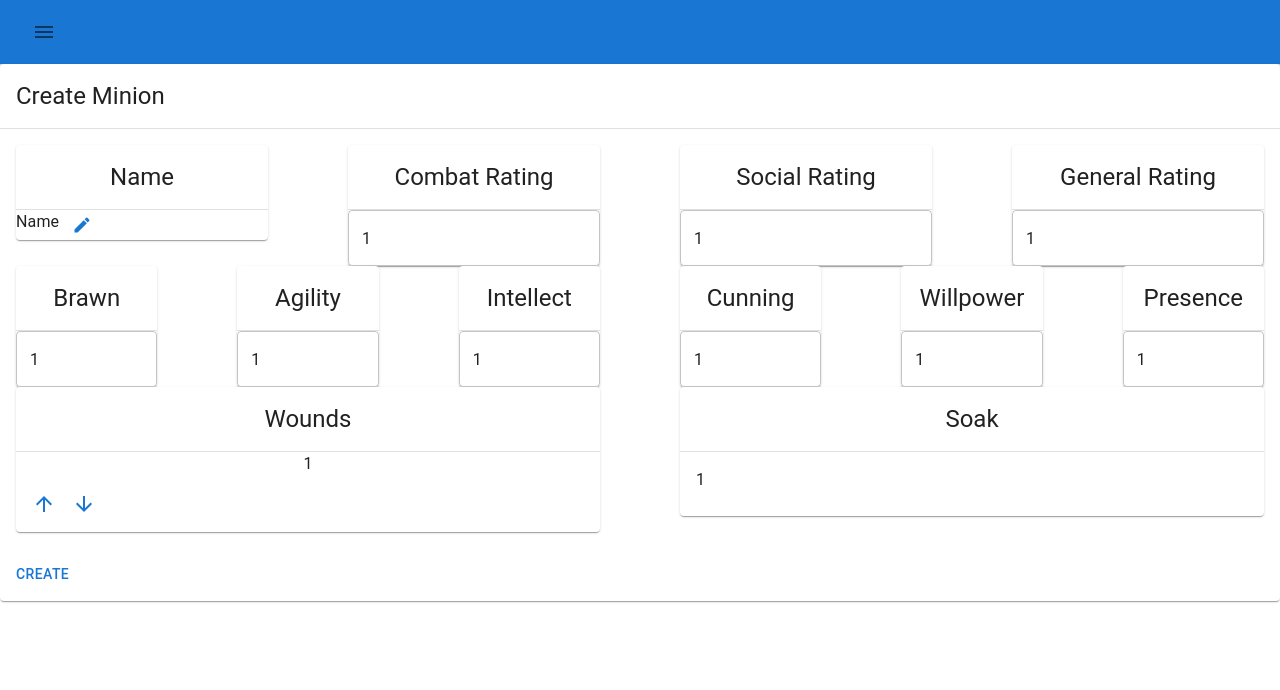
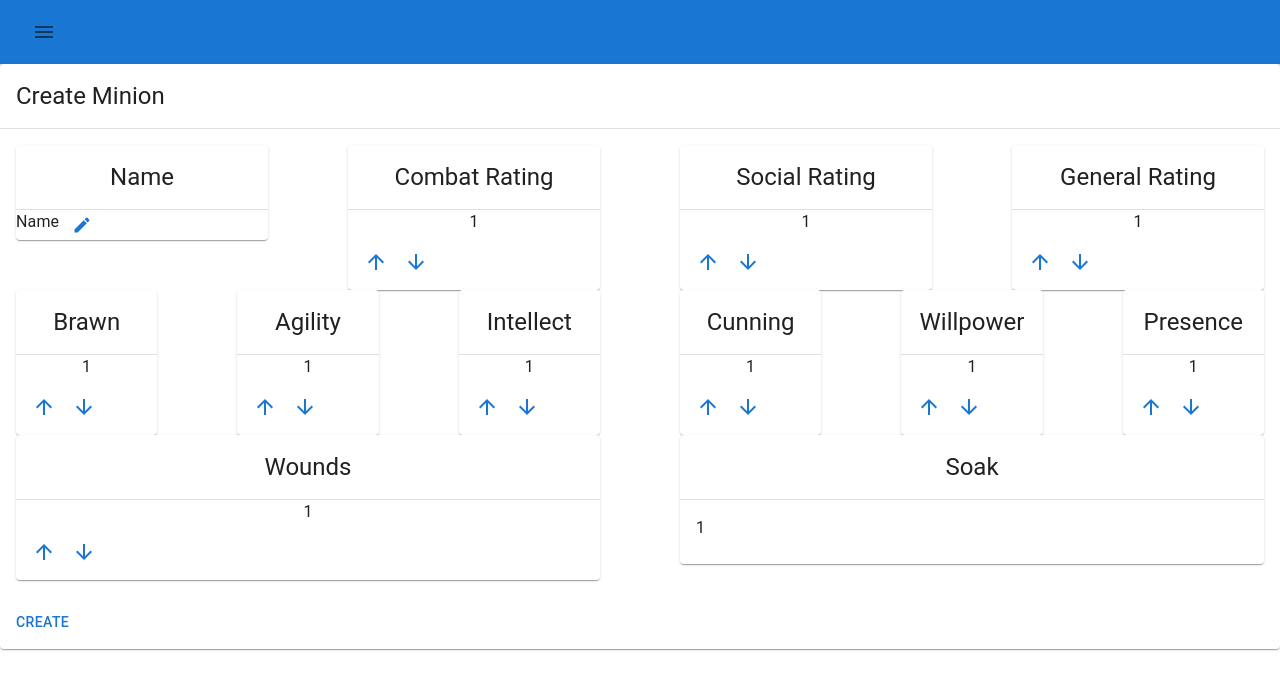
Before and after one commit to genraven1/genesys, a React (Create React App) app: page /npcs/minions/new in a window 1280 px wide. Shown: the top 690 px of the page. Built offline with nearby package versions, Linux system fonts and the light colour scheme.

Commit message:
edit boxes to update using arrows

```diff
--- a/src/components/npc/CharacteristicBox.tsx
+++ b/src/components/npc/CharacteristicBox.tsx
@@ -1,45 +1,42 @@
-import { Grid, Card, CardHeader, Divider, TextField } from "@mui/material";
-import { useState, FocusEventHandler, ChangeEventHandler } from "react";
-import { Characteristic, CharacteristicType, DefaultCharacteristic } from "../../models/Characteristics";
+import { Grid, Card, CardHeader, Divider, CardActions, Typography } from "@mui/material";
+import { useState } from "react";
+import { Characteristic } from "../../models/Characteristics";
+import InputButtonGroup from "../input/InputButtonGroup";
 
-export interface CharacteristcsBoxProps {
+interface CharacteristcsBoxProps {
     newCharacteristic: Characteristic,
-    type: CharacteristicType,
-    onCharacteristicUpdate: (characteristic: Characteristic) => void;
+    onCharacteristicUpdate: (characteristic: Characteristic) => Characteristic;
 }
 
 export function CharacteristicBox(props: CharacteristcsBoxProps): JSX.Element {
-    const { newCharacteristic, type, onCharacteristicUpdate } = props;
-    const [characteristic, setCharacteristic] = useState(newCharacteristic ?? DefaultCharacteristic.create(type));
+    const { newCharacteristic, onCharacteristicUpdate } = props;
+    const [characteristic, setCharacteristic] = useState(newCharacteristic);
 
-    const handleBlur: FocusEventHandler<HTMLInputElement> = (event) => {
-        const { value } = event.target;
-
+    const handleOnDecrease = () => {
         setCharacteristic((prev_state) => ({
             ...prev_state,
-            currentValue: +value,
+            currentValue: characteristic.currentValue--,
         }));
-
-        onCharacteristicUpdate(characteristic);
+        setCharacteristic(onCharacteristicUpdate(characteristic));
     }
 
-    const handleTextChange: ChangeEventHandler<HTMLInputElement> = (event) => {
-        const { value } = event.target;
-
+    const handleOnIncrease = () => {
         setCharacteristic((prev_state) => ({
             ...prev_state,
-            currentValue: +value,
+            currentValue: characteristic.currentValue++,
         }));
-
-        onCharacteristicUpdate(characteristic);
+        setCharacteristic(onCharacteristicUpdate(characteristic));
     }
 
     return (
         <Grid item xs>
             <Card>
-                <CardHeader title={type} style={{ textAlign: 'center' }} />
+                <CardHeader title={characteristic.type} style={{ textAlign: 'center' }} />
                 <Divider />
-                <TextField name={type} value={characteristic.currentValue ?? 1} onBlur={handleBlur} onChange={handleTextChange} fullWidth type={'number'} InputProps={{ inputProps: { min: 1, max: 5 } }} style={{ textAlign: 'center' }}/>
+                <Typography style={{ textAlign: 'center' }} >{characteristic.currentValue}</Typography>
+                <CardActions>
+                    <InputButtonGroup onIncrease={handleOnIncrease} onDecrease={handleOnDecrease} />
+                </CardActions>
             </Card>
         </Grid>
     )
--- a/src/components/npc/RatingBox.tsx
+++ b/src/components/npc/RatingBox.tsx
@@ -1,36 +1,31 @@
-import { Grid, Card, CardHeader, Divider, TextField } from "@mui/material";
-import { useState, FocusEventHandler, ChangeEventHandler } from "react";
-import { DefaultRating, Rating } from "../../models/NonPlayerCharacter";
+import { Grid, Card, CardHeader, Divider, CardActions, Typography } from "@mui/material";
+import { useState } from "react";
+import { Rating } from "../../models/NonPlayerCharacter";
+import InputButtonGroup from "../input/InputButtonGroup";
 
-export interface RatingProps {
+interface RatingProps {
     updatedRating: Rating,
-    onRatingUpdate: (rating: Rating) => void,
+    onRatingUpdate: (rating: Rating) => Rating,
 }
 
 export function RatingBox(props: RatingProps): JSX.Element {
     const { updatedRating, onRatingUpdate } = props;
-    const [rating, setRating] = useState(updatedRating ?? DefaultRating.create(updatedRating));
+    const [rating, setRating] = useState(updatedRating);
 
-    const handleBlur: FocusEventHandler<HTMLInputElement> = (event) => {
-        const { value } = event.target;
-
+    const handleOnDecrease = () => {
         setRating((prev_state) => ({
             ...prev_state,
-            value: +value,
+            value: rating.value--,
         }));
-
-        onRatingUpdate(rating);
+        setRating(onRatingUpdate(rating));
     }
 
-    const handleTextChange: ChangeEventHandler<HTMLInputElement> = (event) => {
-        const { value } = event.target;
-
+    const handleOnIncrease = () => {
         setRating((prev_state) => ({
             ...prev_state,
-            value: +value,
+            value: rating.value++,
         }));
-
-        onRatingUpdate(rating);
+        setRating(onRatingUpdate(rating));
     }
 
     return (
@@ -38,7 +33,10 @@ export function RatingBox(props: RatingProps): JSX.Element {
             <Card>
                 <CardHeader title={rating.type} style={{ textAlign: 'center' }} />
                 <Divider />
-                <TextField name={rating.type} value={rating.value ?? 1} onBlur={handleBlur} onChange={handleTextChange} fullWidth type={'number'} InputProps={{ inputProps: { min: 1 } }} />
+                <Typography style={{ textAlign: 'center' }} >{rating.value}</Typography>
+                <CardActions>
+                    <InputButtonGroup onIncrease={handleOnIncrease} onDecrease={handleOnDecrease} />
+                </CardActions>
             </Card>
         </Grid>
     )
--- a/src/components/npc/WoundsBox.tsx
+++ b/src/components/npc/WoundsBox.tsx
@@ -1,23 +1,23 @@
-import { Grid, Card, CardHeader, Divider, TextField, CardActions, Typography } from "@mui/material";
+import { Grid, Card, CardHeader, Divider, CardActions, Typography } from "@mui/material";
 import { useState } from "react";
-import { Wounds, DefaultWounds } from "../../models/Actor";
+import { Wounds } from "../../models/Actor";
 import InputButtonGroup from "../input/InputButtonGroup";
 
-export interface CreateWoundsProps {
+interface CreateWoundsProps {
     newWounds: Wounds,
-    onWoundsUpdate: (wounds: Wounds) => void;
+    onWoundsUpdate: (wounds: Wounds) => Wounds;
 }
 
 export function CreateWoundsBox(props: CreateWoundsProps): JSX.Element {
     const { newWounds, onWoundsUpdate } = props;
-    const [wounds, setWounds] = useState(newWounds ?? DefaultWounds.create());
+    const [wounds, setWounds] = useState<Wounds>(newWounds);
 
     const handleOnDecrease = () => {
         setWounds((prev_state) => ({
             ...prev_state,
             maxValue: wounds.maxValue--,
         }));
-        onWoundsUpdate(wounds);
+        setWounds(onWoundsUpdate(wounds));
     }
 
     const handleOnIncrease = () => {
@@ -25,7 +25,7 @@ export function CreateWoundsBox(props: CreateWoundsProps): JSX.Element {
             ...prev_state,
             maxValue: wounds.maxValue++,
         }));
-        onWoundsUpdate(wounds);
+        setWounds(onWoundsUpdate(wounds));
     }
 
     return (
--- a/src/components/npc/minion/CreateMinion.tsx
+++ b/src/components/npc/minion/CreateMinion.tsx
@@ -36,37 +36,37 @@ export default function CreateMinion(props: Props) {
                     brawn: characteristic,
                 }));
                 updateSoak(minion);
-                break;
+                return minion.brawn;
             case CharacteristicType.Agility:
                 setMinion((prev_state) => ({
                     ...prev_state,
                     agility: characteristic,
                 }));
-                break;
+                return minion.agility;
             case CharacteristicType.Intellect:
                 setMinion((prev_state) => ({
                     ...prev_state,
                     intellect: characteristic,
                 }));
-                break;
+                return minion.intellect;
             case CharacteristicType.Cunning:
                 setMinion((prev_state) => ({
                     ...prev_state,
                     cunning: characteristic,
                 }));
-                break;
+                return minion.cunning;
             case CharacteristicType.Willpower:
                 setMinion((prev_state) => ({
                     ...prev_state,
                     willpower: characteristic,
                 }));
-                break;
+                return minion.willpower;
             case CharacteristicType.Presence:
                 setMinion((prev_state) => ({
                     ...prev_state,
                     presence: characteristic,
                 }));
-                break;
+                return minion.presence;
         }
     }
 
@@ -77,19 +77,19 @@ export default function CreateMinion(props: Props) {
                     ...prev_state,
                     combatRating: rating,
                 }));
-                break;
+                return minion.combatRating;
             case RatingType.SocialRating:
                 setMinion((prev_state) => ({
                     ...prev_state,
                     socialRating: rating,
                 }));
-                break;
+                return minion.socialRating;
             case RatingType.GeneralRating:
                 setMinion((prev_state) => ({
                     ...prev_state,
                     generalRating: rating,
                 }));
-                break;
+                return minion.generalRating;
         }
     }
 
@@ -105,6 +105,7 @@ export default function CreateMinion(props: Props) {
             ...prev_state,
             wounds: wounds,
         }));
+        return minion.wounds;
     }
 
     const handleOnCommit = (value: string) => {
@@ -135,12 +136,12 @@ export default function CreateMinion(props: Props) {
                         </Grid>
                         <Divider />
                         <Grid container spacing={10}>
-                            <CharacteristicBox newCharacteristic={minion.brawn} type={CharacteristicType.Brawn} onCharacteristicUpdate={updateMinionCharacteristic} />
-                            <CharacteristicBox newCharacteristic={minion.agility} type={CharacteristicType.Agility} onCharacteristicUpdate={updateMinionCharacteristic} />
-                            <CharacteristicBox newCharacteristic={minion.intellect} type={CharacteristicType.Intellect} onCharacteristicUpdate={updateMinionCharacteristic} />
-                            <CharacteristicBox newCharacteristic={minion.cunning} type={CharacteristicType.Cunning} onCharacteristicUpdate={updateMinionCharacteristic} />
-                            <CharacteristicBox newCharacteristic={minion.willpower} type={CharacteristicType.Willpower} onCharacteristicUpdate={updateMinionCharacteristic} />
-                            <CharacteristicBox newCharacteristic={minion.presence} type={CharacteristicType.Presence} onCharacteristicUpdate={updateMinionCharacteristic} />
+                            <CharacteristicBox newCharacteristic={minion.brawn} onCharacteristicUpdate={updateMinionCharacteristic} />
+                            <CharacteristicBox newCharacteristic={minion.agility} onCharacteristicUpdate={updateMinionCharacteristic} />
+                            <CharacteristicBox newCharacteristic={minion.intellect} onCharacteristicUpdate={updateMinionCharacteristic} />
+                            <CharacteristicBox newCharacteristic={minion.cunning}  onCharacteristicUpdate={updateMinionCharacteristic} />
+                            <CharacteristicBox newCharacteristic={minion.willpower} onCharacteristicUpdate={updateMinionCharacteristic} />
+                            <CharacteristicBox newCharacteristic={minion.presence} onCharacteristicUpdate={updateMinionCharacteristic} />
                         </Grid>
                         <Divider />
                         <Grid container spacing={10}>
```
